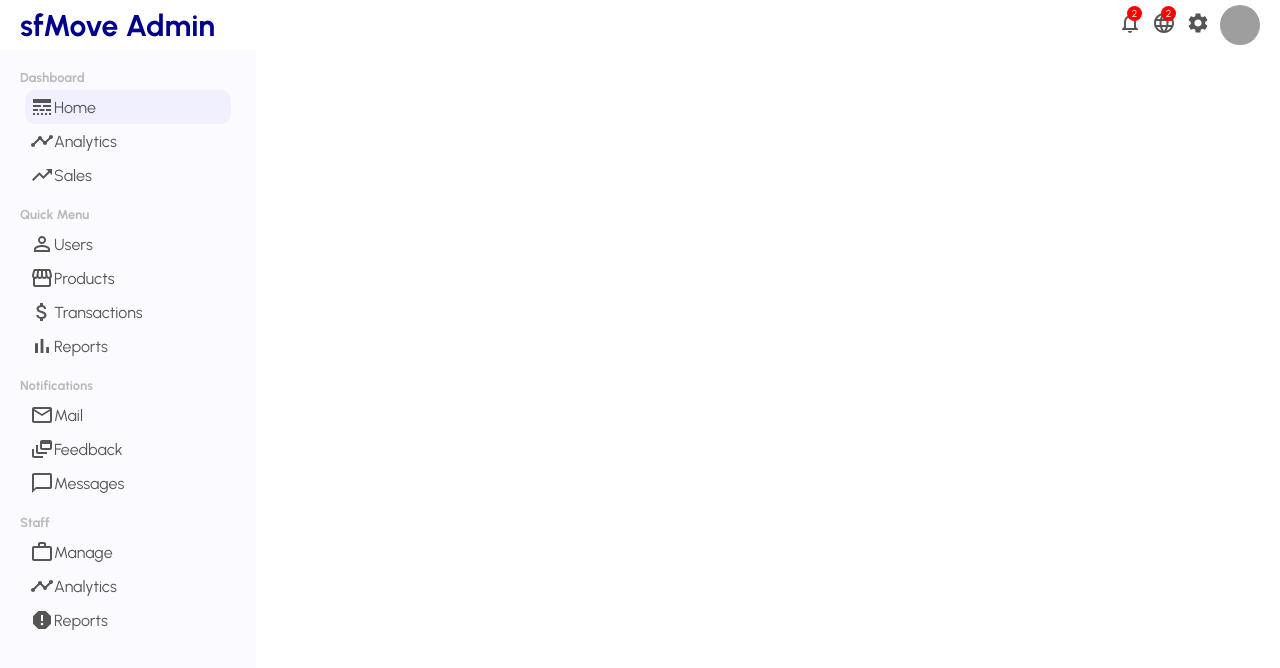
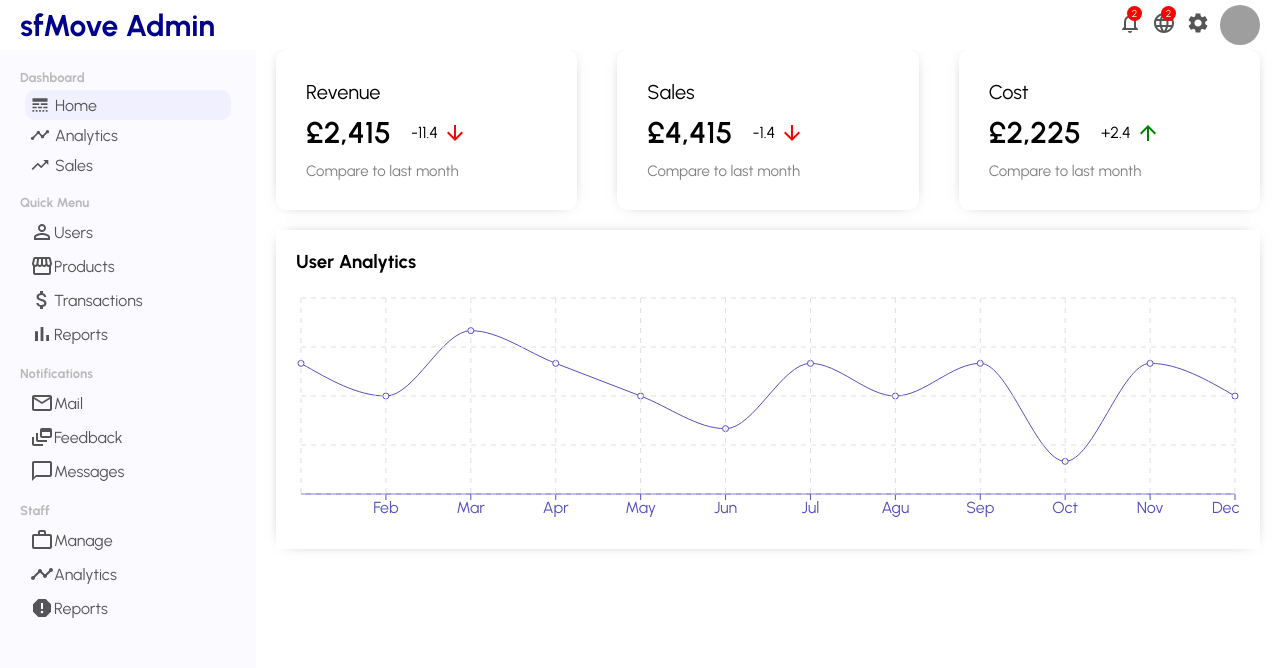
Before and after one commit to arturasjuskys/eCommerce_Admin-Dashboard, a React (Create React App) app: page / in a window 1280 px wide. Shown: the top 668 px of the page. Built offline with nearby package versions, Linux system fonts and the light colour scheme; grey boxes are pictures that could not be loaded.

Commit message:
Adding - Featured Info & Analytics Chart

```diff
--- a/src/App.js
+++ b/src/App.js
@@ -1,12 +1,10 @@
 import styled from "styled-components";
 import Sidebar from "./components/Sidebar";
 import Topbar from "./components/Topbar";
+import Home from "./pages/Home";
 
 const Container = styled.div`
   display: flex;
-`;
-const Other = styled.div`
-  flex: 4;
 `;
 
 function App() {
@@ -15,7 +13,7 @@ function App() {
       <Topbar />
       <Container>
         <Sidebar />
-        <Other />
+        <Home />
       </Container>
     </div>
   );
--- /dev/null
+++ b/src/components/Chart.jsx
@@ -0,0 +1,36 @@
+import styled from "styled-components";
+import {
+  LineChart,
+  Line,
+  XAxis,
+  CartesianGrid,
+  Tooltip,
+  ResponsiveContainer,
+} from "recharts";
+
+const Container = styled.div`
+  margin: 20px;
+  padding: 20px;
+  -webkit-box-shadow: 0px 0px 15px -10px rgba(0, 0, 0, 0.75);
+  box-shadow: 0px 0px 15px -10px rgba(0, 0, 0, 0.75);
+`;
+const ChartTitle = styled.h3`
+  margin-bottom: 20px;
+`;
+
+export default function Chart({ title, data, dataKey, grid }) {
+  console.log(data);
+  return (
+    <Container>
+      <ChartTitle>{title}</ChartTitle>
+      <ResponsiveContainer width="100%" aspect={4 / 1}>
+        <LineChart data={data}>
+          <XAxis dataKey="name" stroke="#5550bd" />
+          <Line type="monotone" dataKey={dataKey} stroke="#5550bd" />
+          <Tooltip />
+          { grid && <CartesianGrid stroke="#e0dfdf" strokeDasharray="5 5" /> }
+        </LineChart>
+      </ResponsiveContainer>
+    </Container>
+  )
+};
--- /dev/null
+++ b/src/components/FeaturedInfo.jsx
@@ -0,0 +1,79 @@
+import styled, { css } from "styled-components";
+import { ArrowDownward, ArrowUpward } from "@material-ui/icons";
+
+const FeaturedContainer = styled.div`
+  width: 100%;
+  display: flex;
+  justify-content: space-between;
+`;
+const FeaturedItem = styled.div`
+  flex: 1;
+  margin: 0px 20px;
+  padding: 30px;
+  border-radius: 10px;
+  cursor: pointer;
+  -webkit-box-shadow: 0px 0px 15px -10px rgba(0, 0, 0, 0.75);
+  box-shadow: 0px 0px 15px -10px rgba(0, 0, 0, 0.75);
+`;
+const FeaturedTitle = styled.span`
+  font-size: 20px;
+`;
+const FeaturedMoneyContainer = styled.div`
+  margin: 10px 0px;
+    display: flex;
+    align-items: center;
+`;
+const FeaturedMoney = styled.span`
+  font-size: 30px;
+  font-weight: 600;
+`;
+const FeaturedMoneyRate = styled.span`
+display: flex;
+  align-items: center;
+  margin-left: 20px;
+`;
+const FeaturedSub = styled.span`
+  font-size: 15px;
+  color: gray;
+`;
+
+export default function FeaturedInfo() {
+  return (
+    <FeaturedContainer>
+
+      <FeaturedItem>
+        <FeaturedTitle>Revenue</FeaturedTitle>
+        <FeaturedMoneyContainer>
+          <FeaturedMoney>£2,415</FeaturedMoney>
+          <FeaturedMoneyRate>
+            -11.4 <ArrowDownward className="featuredIcon negative" />
+          </FeaturedMoneyRate>
+        </FeaturedMoneyContainer>
+        <FeaturedSub>Compare to last month</FeaturedSub>
+      </FeaturedItem>
+
+      <FeaturedItem>
+        <FeaturedTitle>Sales</FeaturedTitle>
+        <FeaturedMoneyContainer>
+          <FeaturedMoney>£4,415</FeaturedMoney>
+          <FeaturedMoneyRate>
+            -1.4 <ArrowDownward className="featuredIcon negative" />
+          </FeaturedMoneyRate>
+        </FeaturedMoneyContainer>
+        <FeaturedSub>Compare to last month</FeaturedSub>
+      </FeaturedItem>
+
+      <FeaturedItem>
+        <FeaturedTitle>Cost</FeaturedTitle>
+        <FeaturedMoneyContainer>
+          <FeaturedMoney>£2,225</FeaturedMoney>
+          <FeaturedMoneyRate>
+            +2.4 <ArrowUpward className="featuredIcon" />
+          </FeaturedMoneyRate>
+        </FeaturedMoneyContainer>
+        <FeaturedSub>Compare to last month</FeaturedSub>
+      </FeaturedItem>
+
+    </FeaturedContainer>
+  )
+}
--- a/src/components/Sidebar.jsx
+++ b/src/components/Sidebar.jsx
@@ -1,4 +1,5 @@
 import styled, { css } from "styled-components"
+import './styles.css';
 import {
   LineStyle,
   Timeline,
@@ -49,12 +50,6 @@ const SidebarListItem = styled.li`
   };
   /* styling active li */
   background-color: ${props => props.active ? css`rgb(240, 240, 255)` : 'rgb(251, 251, 255)'};
-
-  /* Tutorial: 30:38 styling icons */
-  /* .sidebarIcon{
-    margin-right: 5px;
-    font-size: 20px !important;
-  } */
 `;
 
 export default function Sidebar() {
@@ -67,17 +62,17 @@ export default function Sidebar() {
           <SidebarList>
 
             <SidebarListItem active>
-              <LineStyle />
+              <LineStyle className="sidebarIcon" />
               Home
             </SidebarListItem>
 
             <SidebarListItem>
-              <Timeline />
+              <Timeline className="sidebarIcon" />
               Analytics
             </SidebarListItem>
 
             <SidebarListItem>
-              <TrendingUp />
+              <TrendingUp className="sidebarIcon" />
               Sales
             </SidebarListItem>
 
--- /dev/null
+++ b/src/components/styles.css
@@ -0,0 +1,14 @@
+.sidebarIcon {
+  margin-right: 5px;
+  font-size: 20px !important;
+}
+
+.featuredIcon{
+  font-size: 14px;
+  margin-left: 5px;
+  color: green;
+}
+
+.featuredIcon.negative{
+  color: red;
+}
--- /dev/null
+++ b/src/dummyData.js
@@ -0,0 +1,251 @@
+export const userData = [
+  {
+    name: "Jan",
+    "Active User": 4000,
+  },
+  {
+    name: "Feb",
+    "Active User": 3000,
+  },
+  {
+    name: "Mar",
+    "Active User": 5000,
+  },
+  {
+    name: "Apr",
+    "Active User": 4000,
+  },
+  {
+    name: "May",
+    "Active User": 3000,
+  },
+  {
+    name: "Jun",
+    "Active User": 2000,
+  },
+  {
+    name: "Jul",
+    "Active User": 4000,
+  },
+  {
+    name: "Agu",
+    "Active User": 3000,
+  },
+  {
+    name: "Sep",
+    "Active User": 4000,
+  },
+  {
+    name: "Oct",
+    "Active User": 1000,
+  },
+  {
+    name: "Nov",
+    "Active User": 4000,
+  },
+  {
+    name: "Dec",
+    "Active User": 3000,
+  },
+];
+
+export const productData = [
+  {
+    name: "Jan",
+    "Sales": 4000,
+  },
+  {
+    name: "Feb",
+    "Sales": 3000,
+  },
+  {
+    name: "Mar",
+    "Sales": 5000,
+  },
+];
+
+export const userRows = [
+  {
+    id: 1,
+    username: "Jon Snow",
+    avatar:
+      "https://images.pexels.com/photos/1152994/pexels-photo-1152994.jpeg?auto=compress&cs=tinysrgb&dpr=2&w=500",
+    email: "jon@gmail.com",
+    status: "active",
+    transaction: "$120.00",
+  },
+  {
+    id: 2,
+    username: "Jon Snow",
+    avatar:
+      "https://images.pexels.com/photos/1152994/pexels-photo-1152994.jpeg?auto=compress&cs=tinysrgb&dpr=2&w=500",
+    email: "jon@gmail.com",
+    status: "active",
+    transaction: "$120.00",
+  },
+  {
+    id: 3,
+    username: "Jon Snow",
+    avatar:
+      "https://images.pexels.com/photos/1152994/pexels-photo-1152994.jpeg?auto=compress&cs=tinysrgb&dpr=2&w=500",
+    email: "jon@gmail.com",
+    status: "active",
+    transaction: "$120.00",
+  },
+  {
+    id: 4,
+    username: "Jon Snow",
+    avatar:
+      "https://images.pexels.com/photos/1152994/pexels-photo-1152994.jpeg?auto=compress&cs=tinysrgb&dpr=2&w=500",
+    email: "jon@gmail.com",
+    status: "active",
+    transaction: "$120.00",
+  },
+  {
+    id: 5,
+    username: "Jon Snow",
+    avatar:
+      "https://images.pexels.com/photos/1152994/pexels-photo-1152994.jpeg?auto=compress&cs=tinysrgb&dpr=2&w=500",
+    email: "jon@gmail.com",
+    status: "active",
+    transaction: "$120.00",
+  },
+  {
+    id: 6,
+    username: "Jon Snow",
+    avatar:
+      "https://images.pexels.com/photos/1152994/pexels-photo-1152994.jpeg?auto=compress&cs=tinysrgb&dpr=2&w=500",
+    email: "jon@gmail.com",
+    status: "active",
+    transaction: "$120.00",
+  },
+  {
+    id: 7,
+    username: "Jon Snow",
+    avatar:
+      "https://images.pexels.com/photos/1152994/pexels-photo-1152994.jpeg?auto=compress&cs=tinysrgb&dpr=2&w=500",
+    email: "jon@gmail.com",
+    status: "active",
+    transaction: "$120.00",
+  },
+  {
+    id: 8,
+    username: "Jon Snow",
+    avatar:
+      "https://images.pexels.com/photos/1152994/pexels-photo-1152994.jpeg?auto=compress&cs=tinysrgb&dpr=2&w=500",
+    email: "jon@gmail.com",
+    status: "active",
+    transaction: "$120.00",
+  },
+  {
+    id: 9,
+    username: "Jon Snow",
+    avatar:
+      "https://images.pexels.com/photos/1152994/pexels-photo-1152994.jpeg?auto=compress&cs=tinysrgb&dpr=2&w=500",
+    email: "jon@gmail.com",
+    status: "active",
+    transaction: "$120.00",
+  },
+  {
+    id: 10,
+    username: "Jon Snow",
+    avatar:
+      "https://images.pexels.com/photos/1152994/pexels-photo-1152994.jpeg?auto=compress&cs=tinysrgb&dpr=2&w=500",
+    email: "jon@gmail.com",
+    status: "active",
+    transaction: "$120.00",
+  },
+];
+
+export const productRows = [
+  {
+    id: 1,
+    name: "Apple Airpods",
+    img:
+      "https://images.pexels.com/photos/7156886/pexels-photo-7156886.jpeg?auto=compress&cs=tinysrgb&dpr=2&w=500",
+    stock: 123,
+    status: "active",
+    price: "$120.00",
+  },
+  {
+    id: 2,
+    name: "Apple Airpods",
+    img:
+      "https://images.pexels.com/photos/7156886/pexels-photo-7156886.jpeg?auto=compress&cs=tinysrgb&dpr=2&w=500",
+    stock: 123,
+    status: "active",
+    price: "$120.00",
+  },
+  {
+    id: 3,
+    name: "Apple Airpods",
+    img:
+      "https://images.pexels.com/photos/7156886/pexels-photo-7156886.jpeg?auto=compress&cs=tinysrgb&dpr=2&w=500",
+    stock: 123,
+    status: "active",
+    price: "$120.00",
+  },
+  {
+    id: 4,
+    name: "Apple Airpods",
+    img:
+      "https://images.pexels.com/photos/7156886/pexels-photo-7156886.jpeg?auto=compress&cs=tinysrgb&dpr=2&w=500",
+    stock: 123,
+    status: "active",
+    price: "$120.00",
+  },
+  {
+    id: 5,
+    name: "Apple Airpods",
+    img:
+      "https://images.pexels.com/photos/7156886/pexels-photo-7156886.jpeg?auto=compress&cs=tinysrgb&dpr=2&w=500",
+    stock: 123,
+    status: "active",
+    price: "$120.00",
+  },
+  {
+    id: 6,
+    name: "Apple Airpods",
+    img:
+      "https://images.pexels.com/photos/7156886/pexels-photo-7156886.jpeg?auto=compress&cs=tinysrgb&dpr=2&w=500",
+    stock: 123,
+    status: "active",
+    price: "$120.00",
+  },
+  {
+    id: 7,
+    name: "Apple Airpods",
+    img:
+      "https://images.pexels.com/photos/7156886/pexels-photo-7156886.jpeg?auto=compress&cs=tinysrgb&dpr=2&w=500",
+    stock: 123,
+    status: "active",
+    price: "$120.00",
+  },
+  {
+    id: 8,
+    name: "Apple Airpods",
+    img:
+      "https://images.pexels.com/photos/7156886/pexels-photo-7156886.jpeg?auto=compress&cs=tinysrgb&dpr=2&w=500",
+    stock: 123,
+    status: "active",
+    price: "$120.00",
+  },
+  {
+    id: 9,
+    name: "Apple Airpods",
+    img:
+      "https://images.pexels.com/photos/7156886/pexels-photo-7156886.jpeg?auto=compress&cs=tinysrgb&dpr=2&w=500",
+    stock: 123,
+    status: "active",
+    price: "$120.00",
+  },
+  {
+    id: 10,
+    name: "Apple Airpods",
+    img:
+      "https://images.pexels.com/photos/7156886/pexels-photo-7156886.jpeg?auto=compress&cs=tinysrgb&dpr=2&w=500",
+    stock: 123,
+    status: "active",
+    price: "$120.00",
+  },
+];
--- /dev/null
+++ b/src/pages/Home.jsx
@@ -0,0 +1,17 @@
+import styled from 'styled-components';
+import Chart from '../components/Chart';
+import FeaturedInfo from '../components/FeaturedInfo';
+import { userData } from '../dummyData';
+
+const Container = styled.div`
+  flex: 4;
+`;
+
+export default function Home() {
+  return (
+    <Container>
+      <FeaturedInfo />
+      <Chart data={userData} title="User Analytics" grid dataKey="Active User" />
+    </Container>
+  )
+}
```
Also changed, not shown: 1 other file (tests, documents, lock files or other folders).
